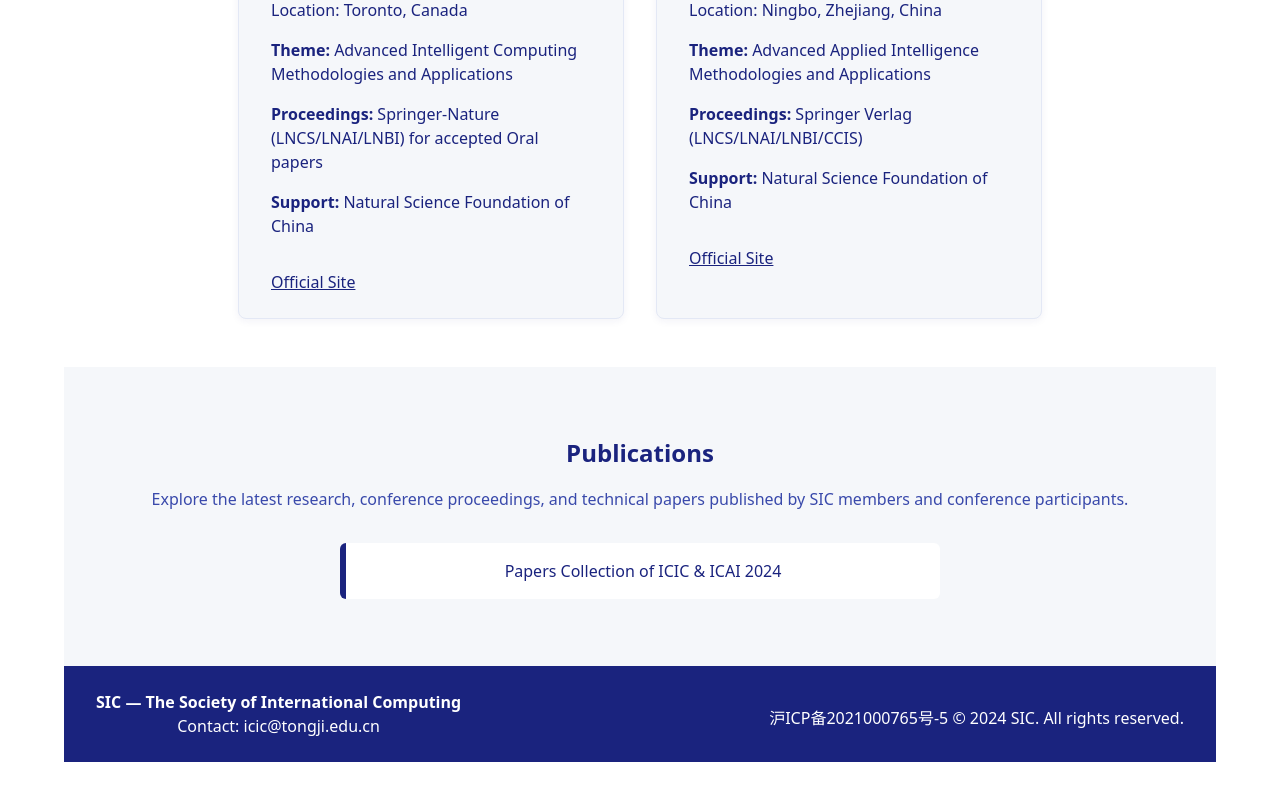
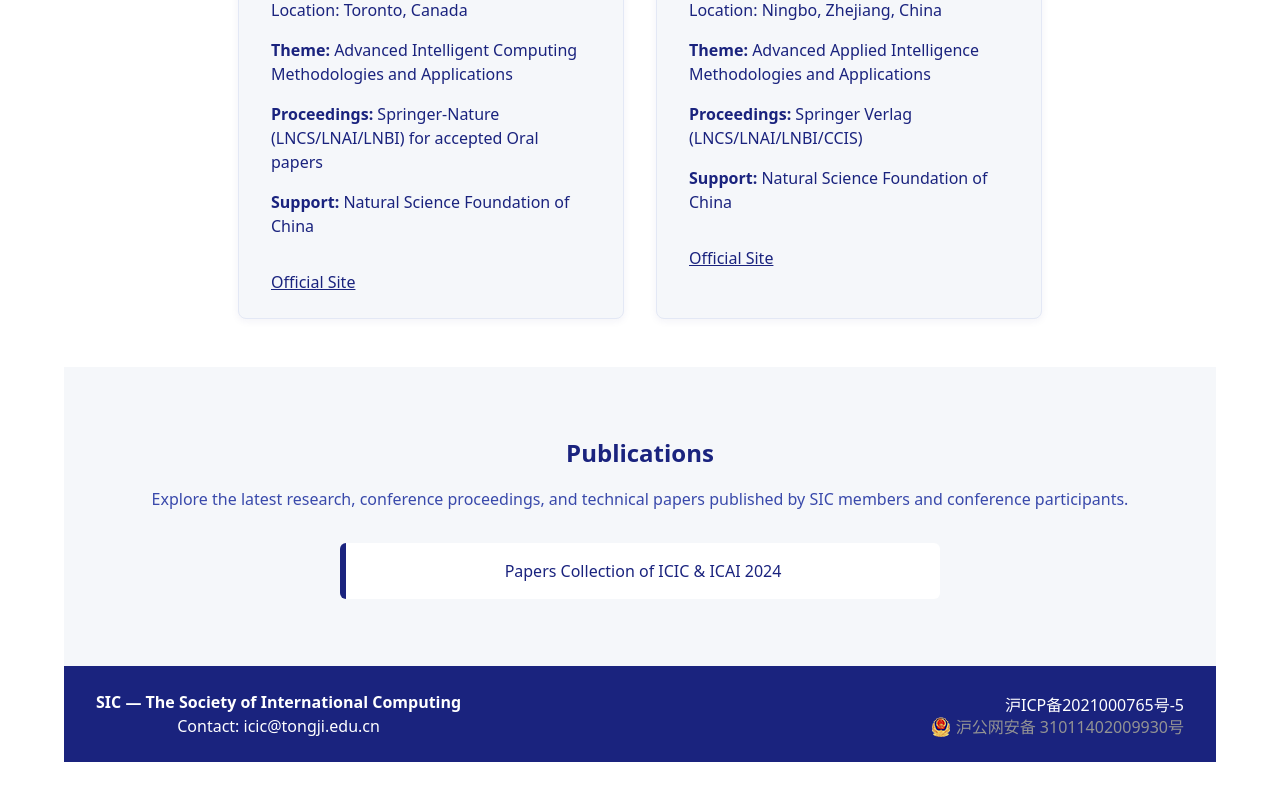
Before and after one commit to idt-eitech/sic_site, a Vue app: page / in a window 1280 px wide. Shown: the part 1218-2018 px from the top of the page. Built offline with nearby package versions, Linux system fonts and the light colour scheme.

Commit message:
feat: add 公安部备案号

```diff
--- a/src/components/Footer.vue
+++ b/src/components/Footer.vue
@@ -6,8 +6,8 @@
         Contact: icic@tongji.edu.cn
       </div>
       <div class="footer-right">
-        沪ICP备2021000765号-5
-        &copy; 2024 SIC. All rights reserved.
+        沪ICP备2021000765号-5<br/>
+        <a target="_blank" href="http://www.beian.gov.cn/portal/registerSystemInfo?recordcode=31011402009930" style="display:inline-block;text-decoration:none;height:20px;line-height:20px;"><img src="/src/assets/备案图标.png" style="float:left;"/><p style="float:left;height:20px;line-height:20px;margin: 0px 0px 0px 5px; color:#939393;">沪公网安备 31011402009930号</p></a>
       </div>
     </div>
   </footer>
```
Also changed, not shown: src/assets/备案图标.png (added).
